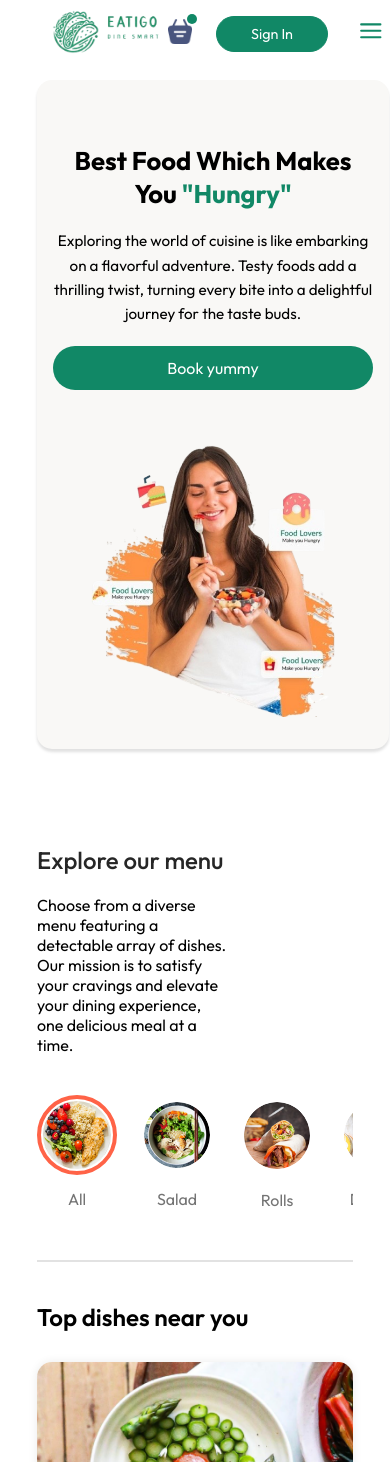
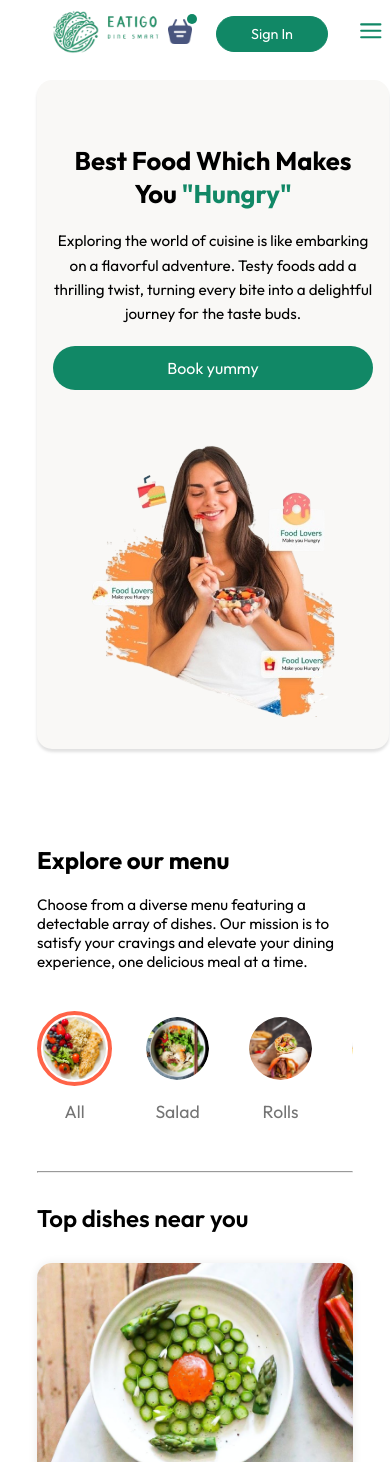
Before and after one commit to kamleshBisht04/KhanaExpress, a React (Vite) app in the folder frontend/: page / in a window 390 px wide. Shown: the top 1462 px of the page. Built offline with nearby package versions, Linux system fonts and the light colour scheme.

Commit message:
make responsive the food dispalay section and explore section

```diff
--- a/frontend/src/components/ExploreMenu/ExploreMenu.css
+++ b/frontend/src/components/ExploreMenu/ExploreMenu.css
@@ -5,76 +5,62 @@
   margin-top: 6rem;
 }
 
-.explore-menu h2 {
-  color: #262626;
-  font-weight: 500;
-}
-
 .explore-menu-text {
-  max-width: 60%;
+  max-width: 70%;
   color: black;
 }
 
+/*  FIXED SCROLL LAYOUT */
 .explore-menu-list {
   display: flex;
-  justify-content: space-between;
-  align-items: center;
-  gap: 1.25rem;
+  gap: 1.75rem;
   text-align: center;
-  margin: 1.25rem 0rem;
-  overflow-x: auto;
+  margin: 1.25rem 0;
+  overflow-x: scroll;
   scroll-behavior: smooth;
+  padding-bottom: 0.5rem;
 }
 
 .explore-menu-list::-webkit-scrollbar {
   display: none;
 }
 
-.explore-menu-list-item p {
-  margin-top: 0.625rem;
-  color: #747474;
-  font-size: max(1rem, 1.4vw);
-  cursor: pointer;
-}
-
-.explore-menu hr {
-  margin: 0.625rem 0rem;
-  height: 0.125rem;
-  background-color: #e2e2e2;
-  border: none;
+.explore-menu-list-item {
+  flex: 0 0 auto; /* IMPORTANT */
 }
 
 .explore-menu-list-item img {
-  width: 7.4vw;
-  min-width: 5rem;
+  width: 110px; /* removed vw */
+  height: 110px;
+  object-fit: cover;
+  border-radius: 50%;
+  border: 0.3rem solid transparent;
+  padding: 0.125rem;
+  transition: 0.3s ease;
   cursor: pointer;
-  border-radius: 50%;
-  transition:
-    transform 0.3s ease,
-    border-color 0.3s ease,
-    box-shadow 0.3s ease;
-
-  border: 0.3125rem solid transparent;
-  padding: 0.125rem;
 }
 
 .explore-menu-list-item .active {
   border: 0.25rem solid tomato;
 }
 
-/*
-.explore-menu-text {
-  max-width: 60%;
+.explore-menu-list-item p {
+  margin-top: 0.625rem;
+  color: #747474;
+  font-size: 1.1rem;
+  cursor: pointer;
 }
 
+@media (max-width: 768px) {
 
-@media (max-width: 768px) {
   .explore-menu-text {
     max-width: 100%;
-    font-size: 0.9rem;
+    font-size: 0.95rem;
   }
 
   .explore-menu-list-item img {
-    width: 20vw;
+    width: 75px;
+    height: 75px;
   }
-} */
+
+}
--- a/frontend/src/components/FoodDisplay/FoodDisplay.css
+++ b/frontend/src/components/FoodDisplay/FoodDisplay.css
@@ -9,9 +9,29 @@
 
 .food-display-list {
   display: grid;
-  grid-template-columns: repeat(auto-fill, minmax(15rem, 1fr));
+  grid-template-columns: repeat(auto-fit, minmax(14rem, 1fr));
   margin-top: 1.875rem;
-  gap:1.875rem;
-  row-gap: 3.125rem;
-  /* column-gap: 3.125rem; */
+  gap: 3rem;
 }
+
+
+/* 1024px - Small Laptop / Large Tablet */
+@media (max-width: 1024px) {
+  .food-display-list {
+    grid-template-columns: repeat(3, 1fr);
+  }
+}
+
+/* 768px - Tablet */
+@media (max-width: 768px) {
+  .food-display-list {
+    grid-template-columns: repeat(2, 1fr);
+  }
+}
+
+/* 480px - Mobile */
+@media (max-width: 480px) {
+  .food-display-list {
+    grid-template-columns: 1fr;
+  }
+}
```
